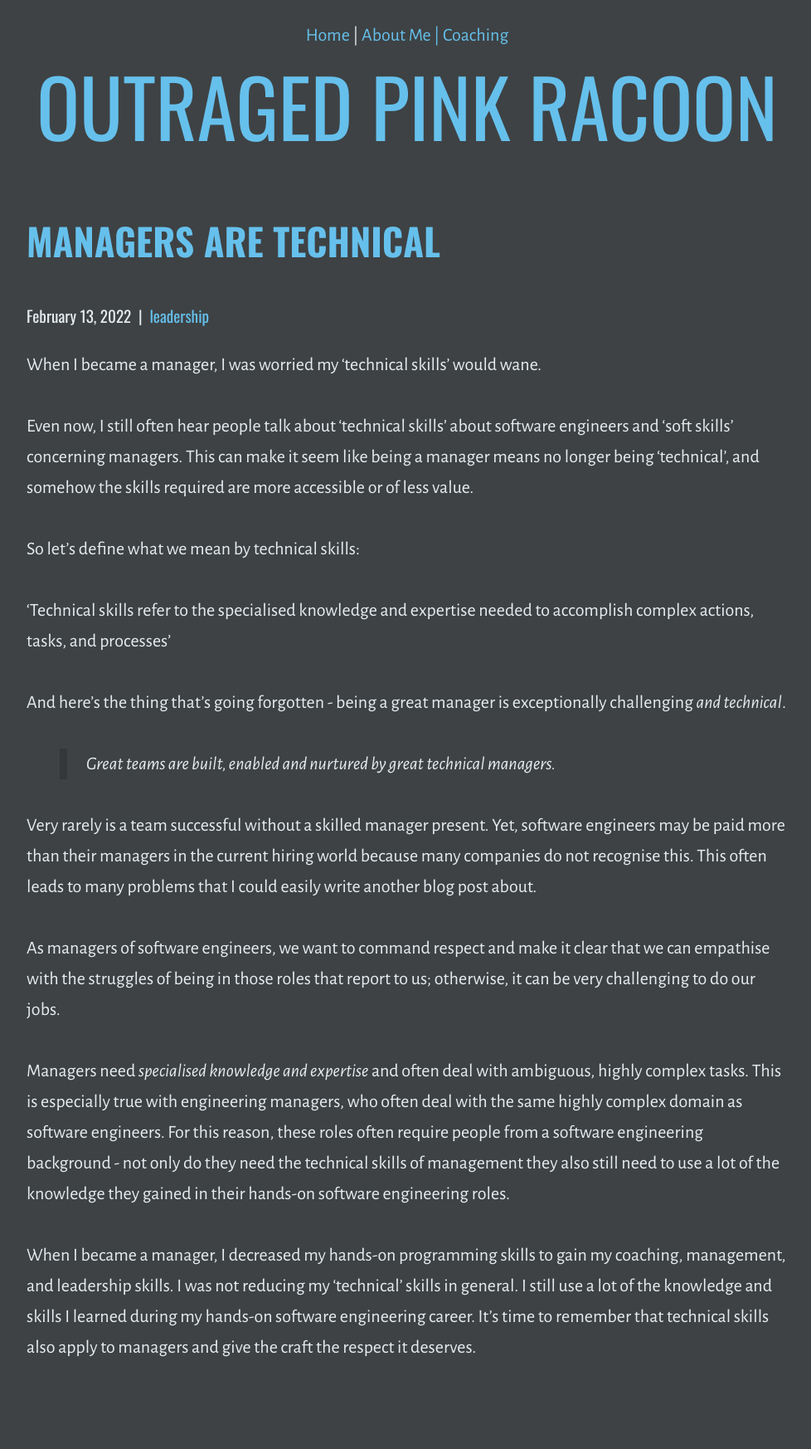
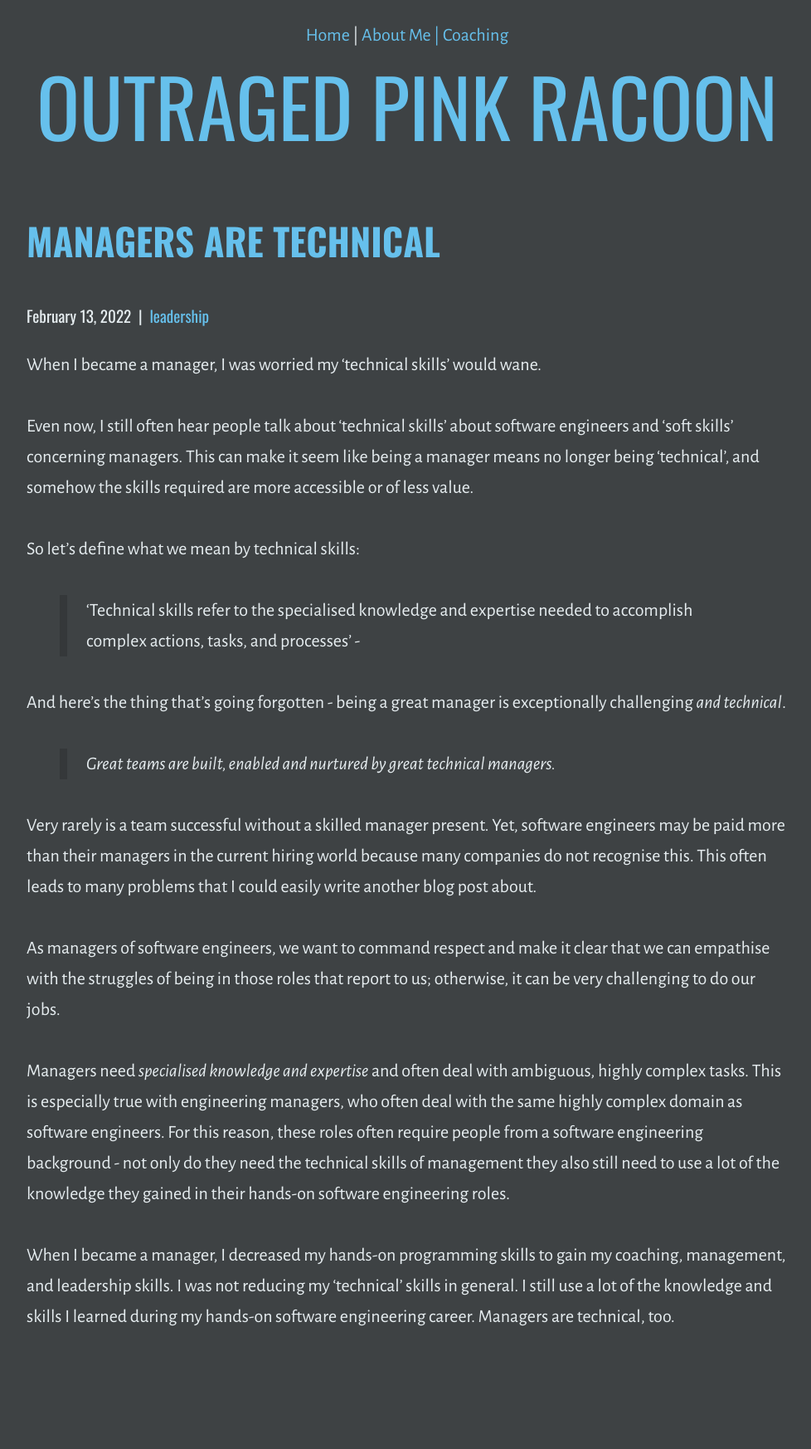
Before and after one commit to outragedpinkracoon/outragedpinkracoon.github.io, a Jekyll site: the page built from _posts/2022-02-13-managers-are-technical.md, in a window 1280 px wide. Shown: the whole page at 83% size, without its empty margins (149-1127 px from the left). Built offline with Jekyll 4.4.1, drawn with Linux system fonts in a browser that asks for light colours; after the commit the page ends 1709 px from its top, so only the background shows below that.

Commit message:
quick tidy

```diff
--- a/_posts/2022-02-13-managers-are-technical.md
+++ b/_posts/2022-02-13-managers-are-technical.md
@@ -11,7 +11,7 @@ Even now, I still often hear people talk about 'technical skills' about software
 
 So let's define what we mean by technical skills:
 
-'Technical skills refer to the specialised knowledge and expertise needed to accomplish complex actions, tasks, and processes'
+> 'Technical skills refer to the specialised knowledge and expertise needed to accomplish complex actions, tasks, and processes' -
 
 And here's the thing that's going forgotten - being a great manager is exceptionally challenging *and technical*.
 
@@ -23,4 +23,4 @@ As managers of software engineers, we want to command respect and make it clear
 
 Managers need *specialised knowledge and expertise* and often deal with ambiguous, highly complex tasks. This is especially true with engineering managers, who often deal with the same highly complex domain as software engineers. For this reason, these roles often require people from a software engineering background - not only do they need the technical skills of management they also still need to use a lot of the knowledge they gained in their hands-on software engineering roles.
 
-When I became a manager, I decreased my hands-on programming skills to gain my coaching, management, and leadership skills. I was not reducing my 'technical' skills in general. I still use a lot of the knowledge and skills I learned during my hands-on software engineering career. It's time to remember that technical skills also apply to managers and give the craft the respect it deserves.
+When I became a manager, I decreased my hands-on programming skills to gain my coaching, management, and leadership skills. I was not reducing my 'technical' skills in general. I still use a lot of the knowledge and skills I learned during my hands-on software engineering career. Managers are technical, too.
```
